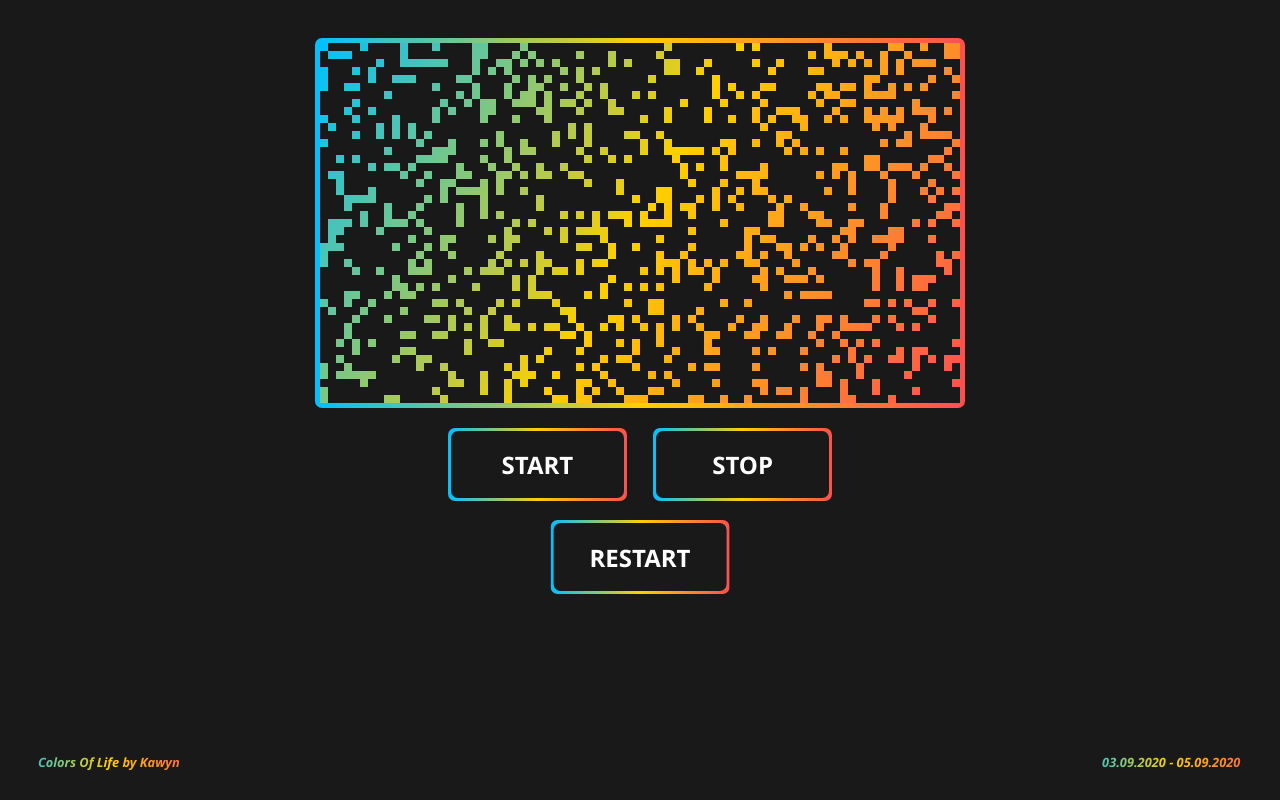
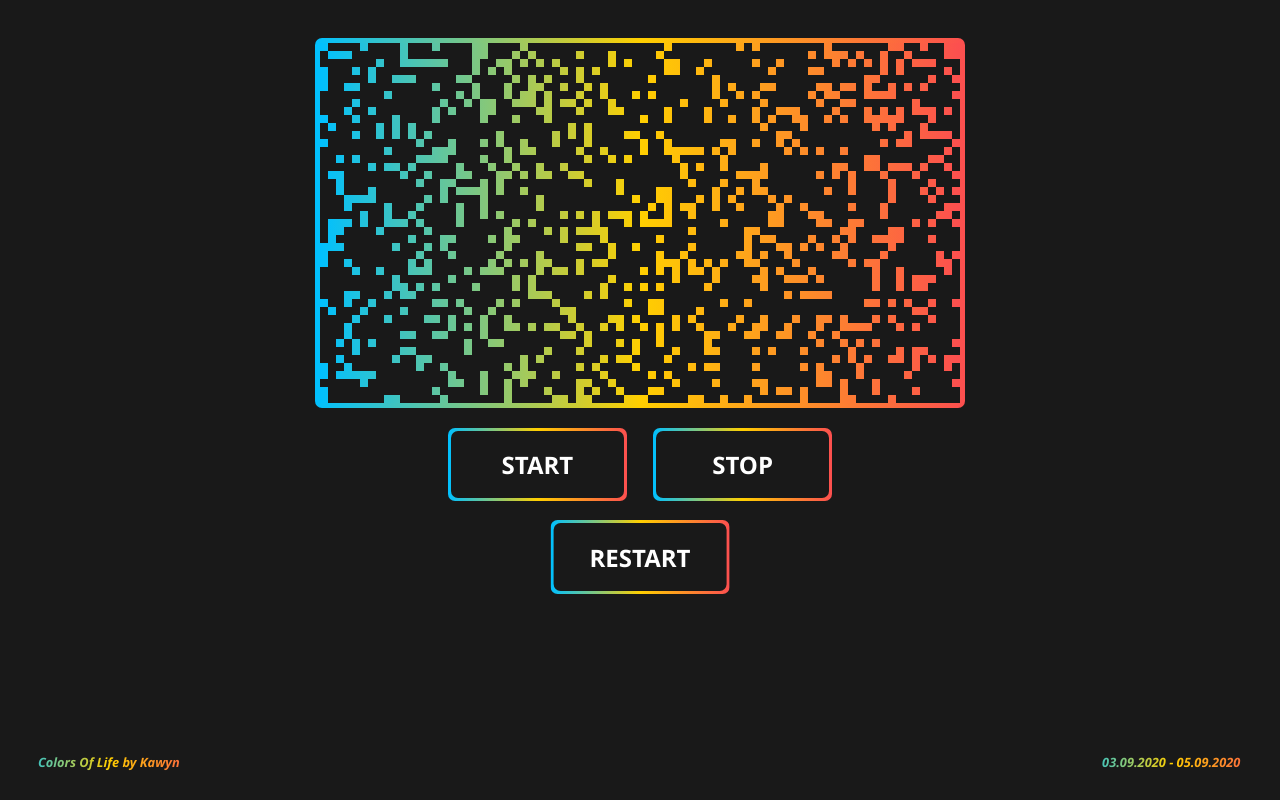
Before and after one commit to Kawyn/colors-of-life, a plain HTML site: page index.html in a window 1280 px wide. Drawn offline with Linux system fonts and the light colour scheme.

Commit message:
Update index.html

```diff
--- a/index.html
+++ b/index.html
@@ -59,7 +59,7 @@
 
 
             // Gradient...
-            var gradient = ctx.createLinearGradient(0, 0, size.x, size.y);
+            var gradient = ctx.createLinearGradient(0, size.y / 2, size.x, size.y / 2);
 
             gradient.addColorStop(0, "#00C0FF");
             gradient.addColorStop(0.5, "#FFCF00");
```
